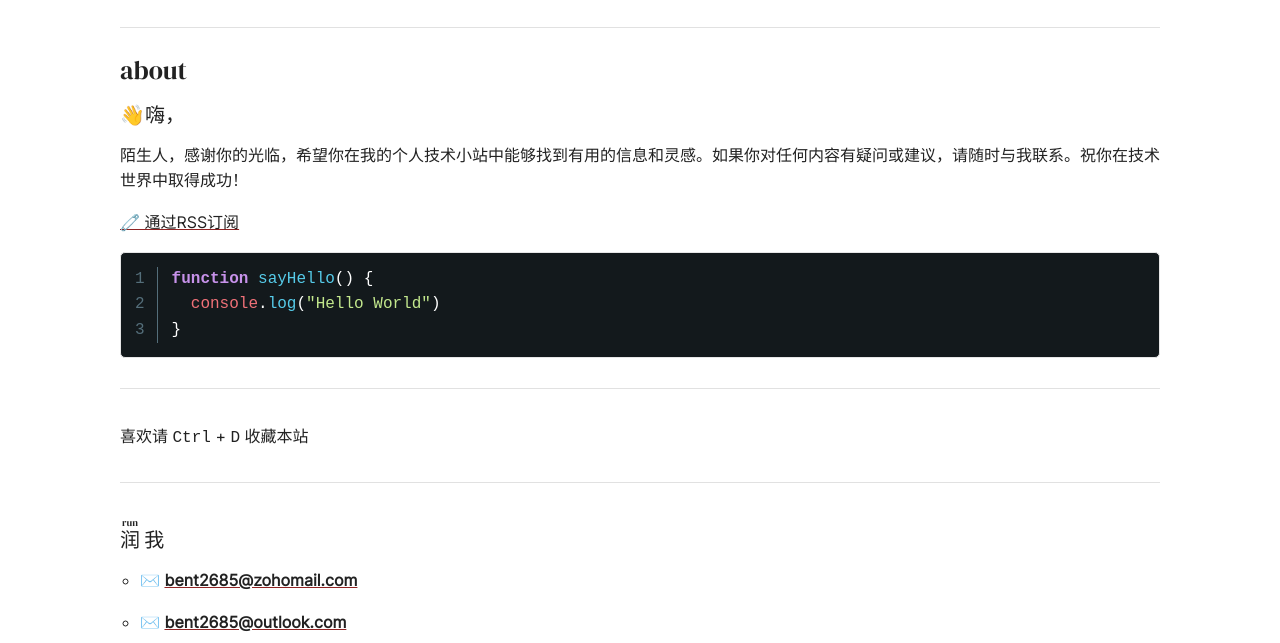
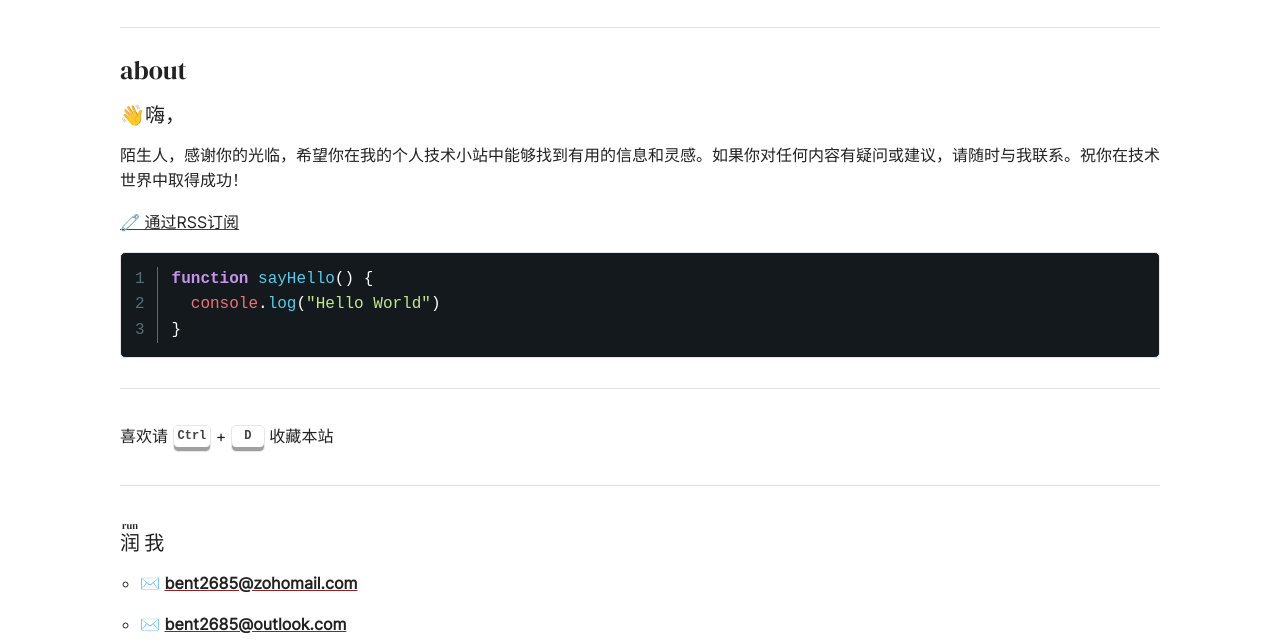
Before and after one commit to bent2685/bent2685.github.io, a plain HTML site: page about/index.html in a window 1280 px wide. Shown: the part 129-772 px from the top of the page. Drawn offline with Linux system fonts and the light colour scheme.

Commit message:
Site updated: 2024-10-22 14:55:04

```diff
--- a/about/index.html
+++ b/about/index.html
@@ -201,9 +201,9 @@
 <p>喜欢请 <kbd>Ctrl</kbd> + <kbd>D</kbd> 收藏本站</p>
 <hr>
 <h3 id="润run-我"><a href="#润run-我" class="headerlink" title="润run 我"></a><ruby>润<rt>run</rt></ruby> 我</h3><ul>
-<li><p>✉️ <strong><a href="mailto:&#x62;&#101;&#x6e;&#116;&#x32;&#54;&#56;&#53;&#64;&#x7a;&#x6f;&#104;&#x6f;&#109;&#97;&#105;&#x6c;&#x2e;&#99;&#x6f;&#109;">&#x62;&#101;&#x6e;&#116;&#x32;&#54;&#56;&#53;&#64;&#x7a;&#x6f;&#104;&#x6f;&#109;&#97;&#105;&#x6c;&#x2e;&#99;&#x6f;&#109;</a></strong></p>
+<li><p>✉️ <strong><a href="mailto:&#98;&#x65;&#x6e;&#x74;&#50;&#54;&#x38;&#x35;&#x40;&#x7a;&#111;&#x68;&#x6f;&#x6d;&#x61;&#105;&#x6c;&#x2e;&#99;&#111;&#x6d;">&#98;&#x65;&#x6e;&#x74;&#50;&#54;&#x38;&#x35;&#x40;&#x7a;&#111;&#x68;&#x6f;&#x6d;&#x61;&#105;&#x6c;&#x2e;&#99;&#111;&#x6d;</a></strong></p>
 </li>
-<li><p>✉️ <strong><a href="mailto:&#98;&#101;&#x6e;&#116;&#x32;&#54;&#x38;&#53;&#64;&#x6f;&#x75;&#x74;&#108;&#x6f;&#111;&#x6b;&#x2e;&#99;&#111;&#109;">&#98;&#101;&#x6e;&#116;&#x32;&#54;&#x38;&#53;&#64;&#x6f;&#x75;&#x74;&#108;&#x6f;&#111;&#x6b;&#x2e;&#99;&#111;&#109;</a></strong></p>
+<li><p>✉️ <strong><a href="mailto:&#98;&#x65;&#x6e;&#116;&#50;&#x36;&#x38;&#x35;&#x40;&#x6f;&#117;&#x74;&#108;&#x6f;&#111;&#107;&#x2e;&#99;&#111;&#x6d;">&#98;&#x65;&#x6e;&#116;&#50;&#x36;&#x38;&#x35;&#x40;&#x6f;&#117;&#x74;&#108;&#x6f;&#111;&#107;&#x2e;&#99;&#111;&#x6d;</a></strong></p>
 </li>
 </ul>
 
--- a/css/custom.css
+++ b/css/custom.css
@@ -361,3 +361,34 @@ body.darkmode {
     padding: 0 20px;
     min-width: 320px;
 }
+
+kbd {
+    display: inline-flex;
+    user-select: none;
+    transition: 0.3s;
+    cursor: pointer;
+    border-radius: 5px;
+    background: #fff;
+    color: #444;
+    padding: 1px 4px 4px;
+    transform: translateY(-3px);
+    font-size: 12px;
+    justify-content: center;
+    align-items: center;
+    min-width: 2em;
+    font-weight: bold;
+    border: 1px solid #e7e7e7;
+    box-shadow: inset 0 -4px 0px #a0a0a0;
+}
+
+kbd:hover {
+    opacity: 0.7;
+}
+
+kbd:active {
+    transform: scale(0.95);
+    box-shadow: none;
+    background: #a0a0a0;
+    box-shadow: inset 0 -4px 0px #c0c0c0;
+    border-color: #e7e7e744;
+}
```
